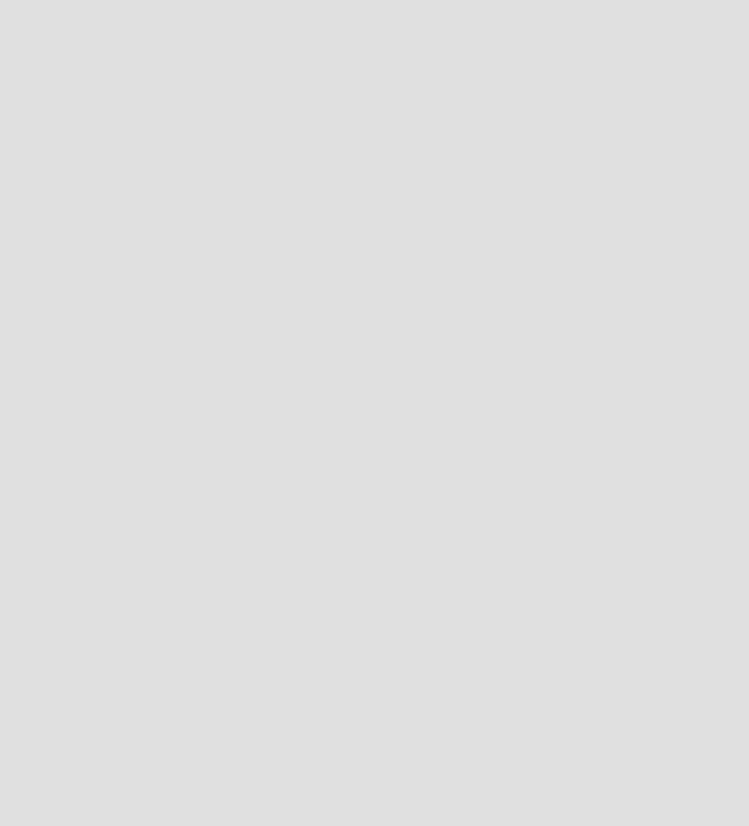
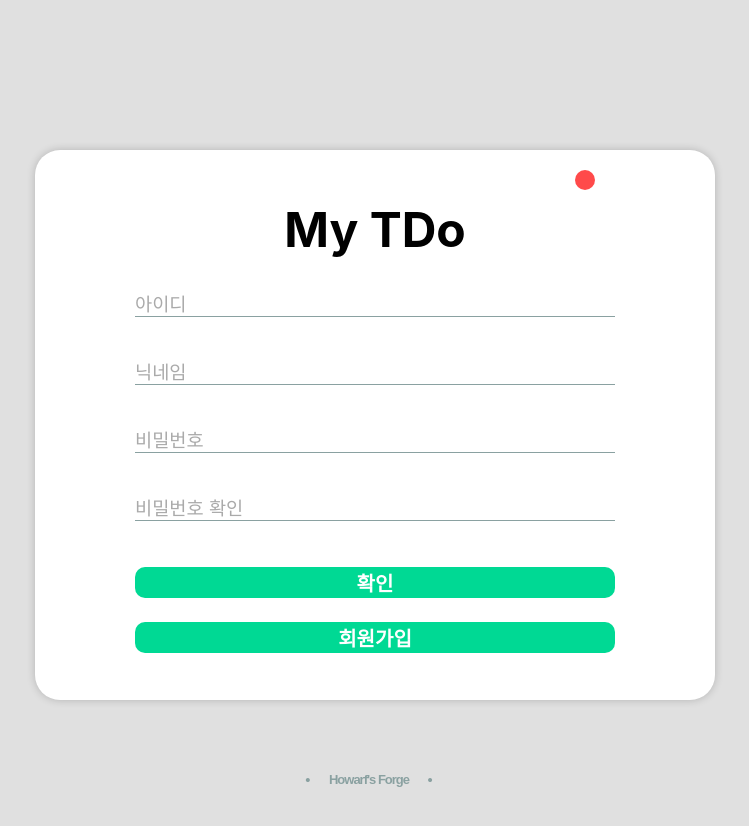
Before and after one commit to Howarf/MyTDL, a React (Create React App) app: page /SingUp in a window 1280 px wide. Before the commit this address had no page. Shown: the top 826 px of the page, without its empty margins (265-1014 px from the left). Built offline with nearby package versions, Linux system fonts and the light colour scheme.

Commit message:
🚧 SingUp

```diff
--- a/src/App.js
+++ b/src/App.js
@@ -2,6 +2,7 @@ import { Route, BrowserRouter, Routes } from 'react-router-dom';
 import './App.css';
 import SignIn from './component/Signin';
 import Main from './component/main';
+import SignUp from './component/Signup';
 
 function App() {
   return (
@@ -9,6 +10,7 @@ function App() {
       <div className="App">
         <Routes>
           <Route path='/' element={<SignIn/>}/>
+          <Route path='/SingUp' element={<SignUp/>}/>
           <Route path='/main' element={<Main/>}/>
         </Routes>
       </div>
--- a/src/component/Signin.js
+++ b/src/component/Signin.js
@@ -1,14 +1,10 @@
 import { useEffect, useState } from 'react';
 import styles from '../css/SignIn.module.css';
 import axios from 'axios';
-import Signup from './Signup';
-import FindPw from './FindPw';
 
 export default function SignIn(){
     const [inputID,setInputID] = useState('');
     const [inputPW,setInputPW] = useState('');
-    // const [signup,setSignup] = useState(false);
-    // const [findPw,setFindPw] = useState(false);
 
     useEffect(() => {
         if(sessionStorage.getItem('user_Info')){
@@ -44,11 +40,8 @@ export default function SignIn(){
     const enterEvent = (e) =>{
         if(e.key === 'Enter') clickLogin();
     }
-    const findpwOpen = () =>{
-
-    }
     const signupOpen = () =>{
-
+        document.location.href = '/SingUp';
     }
 
     return(
@@ -64,12 +57,10 @@ export default function SignIn(){
             </div>
                 <button className={styles.submitBtn} onClick={clickLogin} value="로그인">로그인</button>
             <div className={styles.linkBox}>
-                <button id={styles.link} onClick={findpwOpen}>비밀번호 찾기</button>
+                <button id={styles.link} onClick={''}>Howarf's Forge</button>
                 <span id={styles.textPoint}>•</span>
                 <button id={styles.link} onClick={signupOpen}>회원가입</button>
             </div>
-            {/* <Signup/>
-                <FindPw/> */}
         </div>
     )
 }
--- a/src/component/Signup.js
+++ b/src/component/Signup.js
@@ -1,9 +1,73 @@
+import { useState } from 'react'
 import styles from '../css/Signup.module.css'
+import axios from 'axios';
 
-export default function Signup(){
+export default function SignUp(){
+    const [id, setId] = useState('');
+    const [name, setName] = useState('');
+    const [pw, setPw] = useState('');
+    const [checkPw, setCheckPw] = useState('');
+    const [checkData, setCheckData] = useState(false);
+    const handleInputId = (e) =>{
+        setId(e.target.value);
+    }
+    const handleInputName = (e) =>{
+        setName(e.target.value);
+    }
+    const handleInputPW = (e) =>{
+        setPw(e.target.value);
+    }
+    const handleInputCheckPW = (e) =>{
+        setCheckPw(e.target.value);
+    }
+    const checkDatas = () =>{
+        axios.post('/user_inform/checkID', null, {
+            params:{'input_id':id}
+        }).then(res =>{
+            if(res){}
+        })
+    }
+    const singUp = () =>{
+        axios.get('/user_inform/SingUp',{
+            params:{
+                'id': id,
+                'pw': pw,
+                'name': name
+            }
+        }).then().catch()
+    }
+    const goLogin = () =>{
+        if(window.confirm('로그인페이지로 돌아가겠습니까?')){
+            window.location.href = '/';
+        }
+    }
     return(
-        <div>
-
+        <div className={styles.main}>
+            <strong className={styles.title}>My TDo</strong>
+            <div className={styles.inputBox} id={styles.idBox}>
+                <input className={styles.inputs} id={styles.userid} onChange={handleInputId} type="text" name="userid" placeholder="아이디"/>
+                <label htmlFor="userid">아이디</label>
+            </div>
+            <div className={styles.inputBox}>
+                <input className={styles.inputs} id={styles.username} onChange={handleInputName} onKeyDown={''} type="text" name="username" placeholder="닉네임"/>
+                <label htmlFor="username">닉네임</label>
+            </div>
+            <div className={styles.inputBox}>
+                <input className={styles.inputs} id={styles.password} onChange={handleInputPW} onKeyDown={''} type="password" name="password" placeholder="비밀번호"/>
+                <label htmlFor="password">비밀번호</label>
+            </div>
+            <div className={styles.inputBox}>
+                <input className={styles.inputs} id={styles.password} onChange={handleInputCheckPW} onKeyDown={''} type="password" name="password" placeholder="비밀번호 확인"/>
+                <label htmlFor="password">비밀번호 확인</label>
+            </div>
+                <button className={styles.checkData} onClick={''} value="정보 확인">확인</button>
+                <button className={styles.submitBtn} onClick={''} value="회원가입">회원가입</button>
+            <div className={styles.linkBox}>
+                <span id={styles.textPoint}>•</span>
+                <button id={styles.link} onClick={''}>Howarf's Forge</button>
+                <span id={styles.textPoint}>•</span>
+            </div>
+            <div className={styles.backBtu} onClick={goLogin}/>
         </div>
     )
 }
--- a/src/css/SignIn.module.css
+++ b/src/css/SignIn.module.css
@@ -78,6 +78,7 @@
     width: 100%;
     height: 38px;
     margin-top: 24px;
+    cursor: pointer;
     border-radius: 10px;
     border: none;
     font-size: 20px;
--- a/src/css/Signup.module.css
+++ b/src/css/Signup.module.css
@@ -0,0 +1,130 @@
+.main{
+    width: 480px;
+    height: 400px;
+    margin: 150px;
+    padding: 100px;
+    padding-top: 50px;
+    display: flex;
+    flex-direction: column;
+    align-items: center;
+    border-radius: 25px;
+    background-color: #fff;
+    box-shadow: 0 0 8px 0 rgba(0, 0, 0, 0.2);
+}
+.title{
+    font-size: 48px;
+    font-weight: bolder;
+}
+.inputBox{
+    position: relative;
+    width: 100%;
+    margin: 10px 0;
+}
+.inputBox>input{
+    background: transparent;
+    border: none;
+    border-bottom: solid 1px #8aa1a1;
+    padding: 20px 0 5px 0;
+    font-size: 14pt;
+    width: 100%;
+}
+.inputs::placeholder{
+    color: transparent;
+}
+.inputs:placeholder-shown + label{
+    color: #aaa;
+    font-size: 14pt;
+    top: 15pt;
+}
+.inputs:focus + label, .inputBox>label{
+    color: #8aa1a1;
+    font-size: 10pt;
+    pointer-events: none;
+    position: absolute;
+    left: 0px;
+    top: 0px;
+    transition: all 0.2s ease-out;
+}
+.inputs:focus, .inputs:not(:placeholder-shown){
+    border-bottom: solid 1px rgb(0, 217, 148);
+    outline:none;
+}
+.inputBox{
+    position: relative;
+    width: 100%;
+    margin: 10px 0;
+}
+.linkBox{
+    position: absolute;
+    bottom: 0px;
+}
+#link{
+    margin-bottom: 12px;
+    background-color: rgba(255, 255, 255, 0);
+    color: #8aa1a1;
+    cursor: pointer;
+    border: 0;
+    text-decoration: none;
+    letter-spacing: -1px;
+    font-size: 13px;
+    font-weight: 700;
+    margin-right: 12px;
+}
+#textPoint{
+    margin-bottom: 12px;
+    color: #8aa1a1;
+    font-size: 13px;
+    font-weight: 700;
+    margin-right: 12px;
+}
+#link:hover{
+    color: #627272;
+}
+.submitBtn{
+    display: block;
+    width: 100%;
+    height: 38px;
+    margin-top: 24px;
+    border-radius: 10px;
+    cursor: pointer;
+    border: none;
+    font-size: 20px;
+    font-weight: 700;
+    background-color: rgb(0, 217, 148);
+    color: #fff;
+}
+.submitBtn:hover{
+    background-color: rgb(56, 217, 169);
+}
+.checkData{
+    display: block;
+    width: 100%;
+    height: 38px;
+    margin-top: 36px;
+    border-radius: 10px;
+    border: none;
+    cursor: pointer;
+    font-size: 20px;
+    font-weight: 700;
+    background-color: rgb(0, 217, 148);
+    color: #fff;
+}
+.checkData:hover{
+    background-color: rgb(56, 217, 169);
+}
+.backBtu{
+    position: absolute;
+    width: 20px;
+    height: 20px;
+    top: 170px;
+    right: 420px;
+    border: 0;
+    border-radius: 100%;
+    background-color: rgb(255, 74, 74);
+}
+.backBtu:hover{
+    cursor: pointer;
+    border: 0;
+    border-radius: 100%;
+    background-color: rgb(255, 31, 31);
+}
```
Also changed, not shown: src/server/router/user_inform.js (+23 -0 lines).
